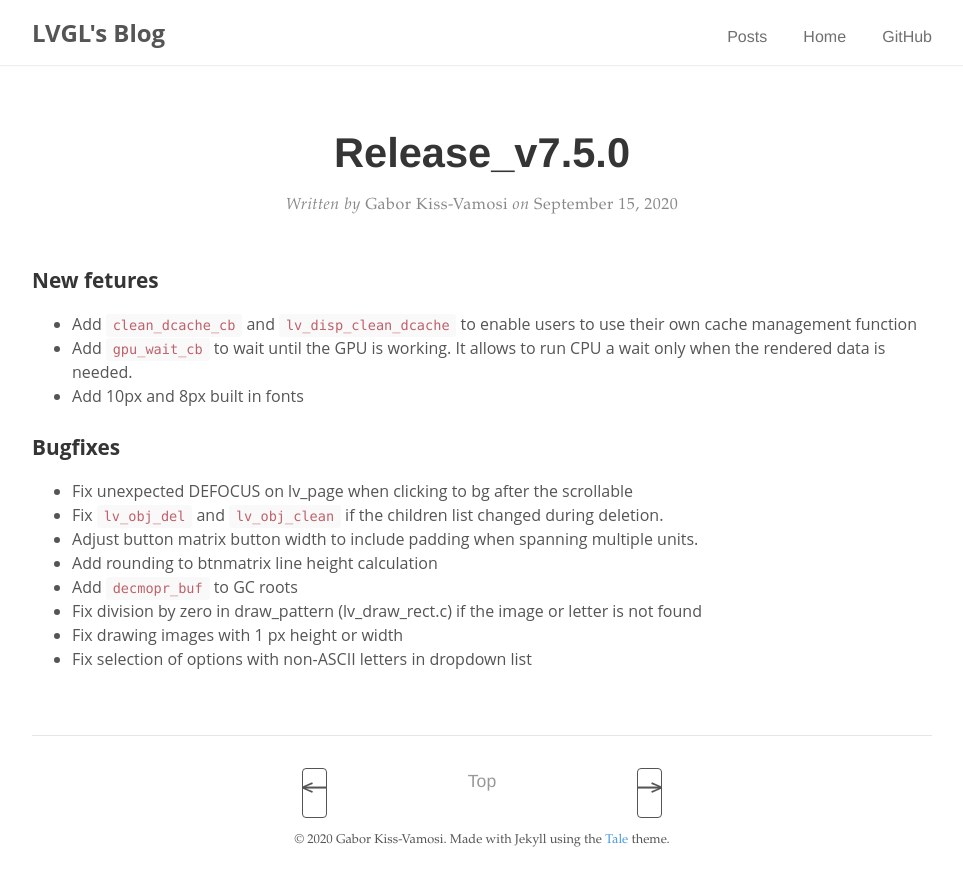
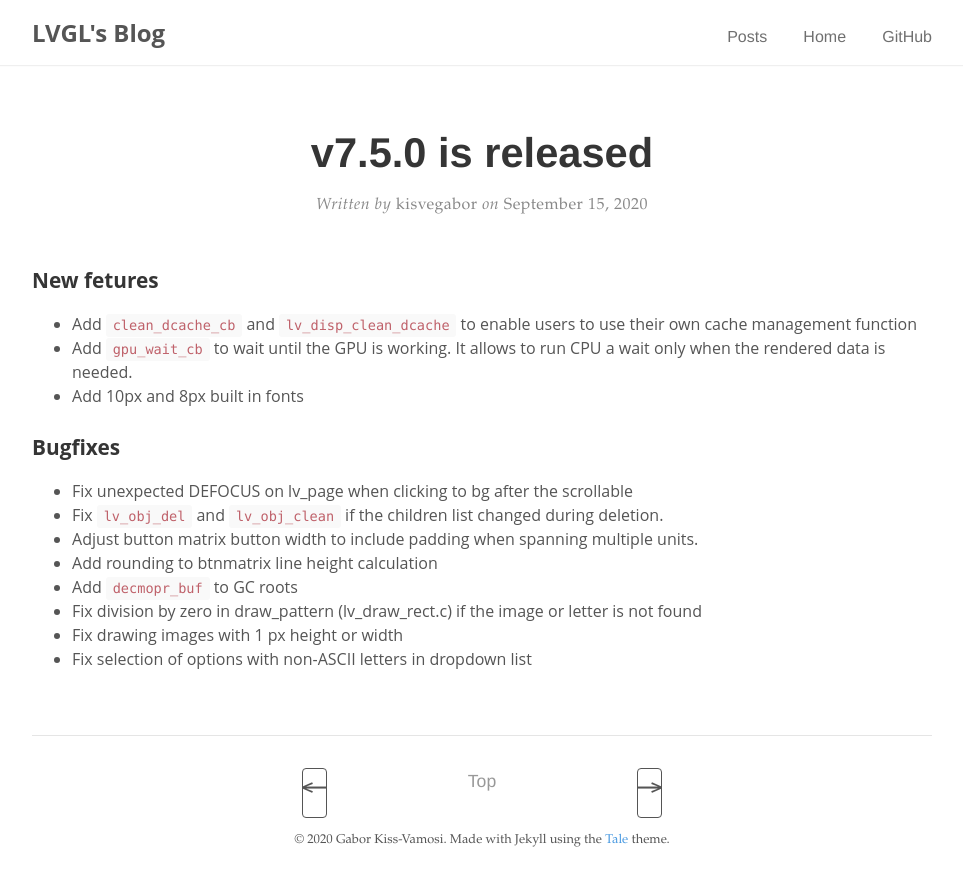
Before and after one commit to lvgl/blog, a Jekyll site: the page built from _posts/2020-09-15-release_v7.5.0.md, in a window 1280 px wide. Shown: the top 886 px of the page, without its empty margins (158-1121 px from the left). Built offline with Jekyll 4.4.1, drawn with Linux system fonts in a browser that asks for light colours; our own code applies the rules of GitHub Pages for plain Markdown files; comment, search, counter and statistics services are not loaded.

Commit message:
Update 2020-09-15-release_v7.5.0.md

```diff
--- a/_posts/2020-09-15-release_v7.5.0.md
+++ b/_posts/2020-09-15-release_v7.5.0.md
@@ -1,3 +1,11 @@
+---
+layout: post
+title: v7.5.0 is released
+author: "kisvegabor"
+cover: /assets/release_cover.png
+---
+
+
 ### New fetures
 - Add `clean_dcache_cb` and `lv_disp_clean_dcache` to enable users to use their own cache management function
 - Add `gpu_wait_cb` to wait until the GPU is working. It allows to run CPU a wait only when the rendered data is needed.
```
